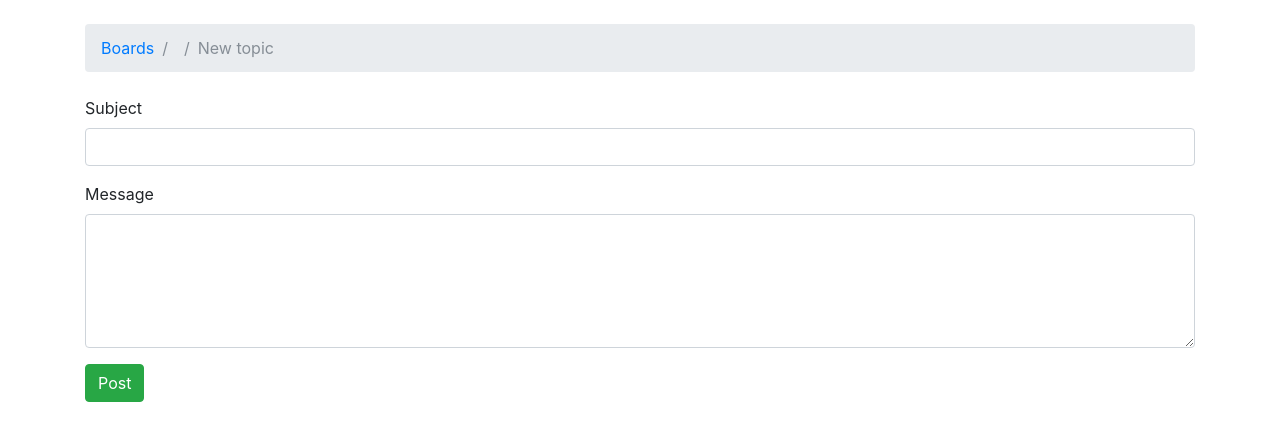
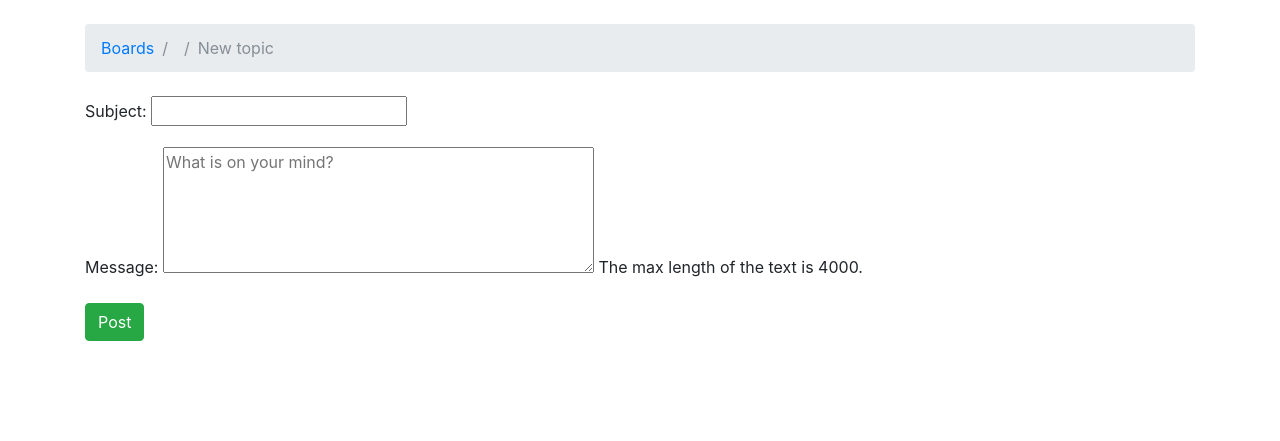
Before and after one commit to paulhzq/dissforum, a Django app: template templates/new_topic.html in a window 1280 px wide. Shown: the part 56-497 px from the top of the page. Run offline with Django 3.2, Linux system fonts and the light colour scheme; the template is opened without the code that fills it: values that come from a table or form of the project are taken from there, others are empty; some libraries are stand-ins or nearby versions; some web fonts are replaced.

Commit message:
add FormApi for new topic

```diff
--- /dev/null
+++ b/boards/forms.py
@@ -0,0 +1,14 @@
+from django import forms
+from .models import Topic
+
+class NewTopicForm(forms.ModelForm):
+    message = forms.CharField(
+        widget=forms.Textarea(
+            attrs={'rows': 5, 'placeholder': 'What is on your mind?'}
+        ),
+        max_length=4000,
+        help_text = 'The max length of the text is 4000.'
+    )
+    class Meta:
+        model = Topic
+        fields = ['subject', 'message']
--- a/templates/new_topic.html
+++ b/templates/new_topic.html
@@ -9,16 +9,9 @@
 {% endblock %}
 
 {% block content %}
-  <form method="post">
+  <form method="post" novalidate>
     {% csrf_token %}
-    <div class="form-group">
-      <label for="id_subject">Subject</label>
-      <input type="text" class="form-control" id="id_subject" name="subject">
-    </div>
-    <div class="form-group">
-      <label for="id_message">Message</label>
-      <textarea class="form-control" id="id_message" name="message" rows="5"></textarea>
-    </div>
+    {{ form.as_p }}
     <button type="submit" class="btn btn-success">Post</button>
   </form>
 {% endblock %}
--- a/templates/topics.html
+++ b/templates/topics.html
@@ -10,6 +10,9 @@
 {% endblock %}
 
 {% block content %}
+<div class="mb-4">
+    <a href="{% url 'new_topic' board.pk %}" class="btn btn-primary">New topic</a>
+  </div>
 <table class="table">
 <thead class="thead-inverse">
   <tr>
```
Also changed, not shown: boards/views.py (+20 -22 lines).
